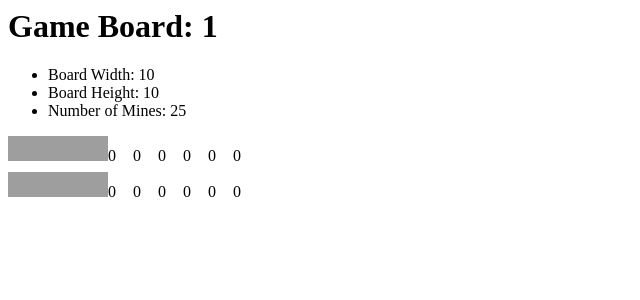
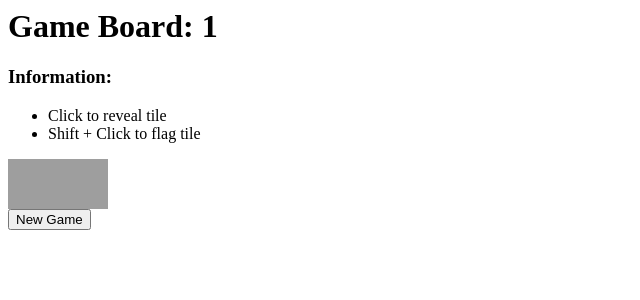
Before and after one commit to collinglass/minesweeper, a Django app: template game/templates/game/detail.html in a window 1280 px wide. Shown: the top 300 px of the page, without its empty margins (0-640 px from the left). Run offline with Django 3.2, Linux system fonts and the light colour scheme; the template is opened without the code that fills it: values that come from a table or form of the project are taken from there, others are empty; data comes from the database, SQL or seed files in the repository; both versions use the stored data as it was after the commit; parts of the project's set-up code (start-up, migrations or seed data) failed here and were passed over; some libraries are stand-ins or nearby versions; grey boxes are pictures that could not be loaded.

Commit message:
Working Game no recursive reveal

```diff
--- a/game/static/css/style.css
+++ b/game/static/css/app.css
@@ -3,8 +3,10 @@
 }
 .tile {
 	display: table-cell;
+	text-align: center;
 }
 .block {
+	float: left;
 	width: 25px;
 	height: 25px;
 }
--- a/game/static/js/app.js
+++ b/game/static/js/app.js
@@ -1,4 +1,12 @@
 jQuery(document).ready(function ($) { // wait until the document is ready
+	var mine = $('.mine');
+	var unrevealed = $('.unrevealed');
+	if (mine.length != 0) {
+		alert("You lost this game!");
+	} else if (unrevealed.length == 0) {
+		alert("You won this game!");
+	} else {
+
 		function getCookie(name) {
 			var cookieValue = null;
 			if (document.cookie && document.cookie != '') {
@@ -16,15 +24,24 @@ jQuery(document).ready(function ($) { // wait until the document is ready
 		}
 		var csrftoken = getCookie('csrftoken');
 
-
-	var all_images = $('.unrevealed');
-	all_images.click(function(){
+		var all_images = $('img');
+		all_images.mousedown(function(event){
 			$this = $(this);
+			if (event.shiftKey) {
 				var postdata = {
 					'x': $this.attr('data-x'),
 					'y': $this.attr('data-y'),
+					'shift': 'on',
 					'csrfmiddlewaretoken': csrftoken
 				};
+			} else {
+				var postdata = {
+					'x': $this.attr('data-x'),
+					'y': $this.attr('data-y'),
+					'shift': 'off',
+					'csrfmiddlewaretoken': csrftoken
+				};
+			}
 			var board_id = $this.attr('data-board');
 			$.ajax({
 				url: '/game/'+board_id+'/',
@@ -44,4 +61,9 @@ jQuery(document).ready(function ($) { // wait until the document is ready
 			});
 			//window.alert(board_id);
 		}); // End onclick
+	}
+	var newgame = $('.newgame');
+		newgame.click(function(){
+			window.location.assign('/game/');
+		}); // End onclick
 });
--- a/game/templates/game/detail.html
+++ b/game/templates/game/detail.html
@@ -1,36 +1,39 @@
 {% load staticfiles %}
 
-<link rel="stylesheet" type="text/css" href="{% static 'css/style.css' %}" />
+<link rel="stylesheet" type="text/css" href="{% static 'css/app.css' %}" />
 
 <h1>Game Board: {{ board.id }}</h1>
-{% if error_message %}<p><strong>{{ error_message }}</strong></p>{% endif %}
-<form action="{% url 'game:turn' board.id %}" method="post">
 {% csrf_token %}
+<h3>Information:</h3>
 <ul>
-    <li>Board Width: {{ board.width }}</li>
-    <li>Board Height: {{ board.height }}</li>
-    <li>Number of Mines: {{ board.numberOfMines }}</li>
+    <li>Click to reveal tile</li>
+    <li>Shift + Click to flag tile</li>
 </ul>
 {% for tile in tiles %}
 	{% if tile.x == 0 %}
 	<div class="row">
 	{% endif %}
 		<div class="tile">
-		{% if tile.revealed == False %}
+		{% if tile.revealed == False and tile.marked == True %}
+			<img class="block" data-board="{{board.id}}" data-x="{{ tile.x }}" data-y="{{ tile.y }}" src="http://www.rw-designer.com/icon-view/3082.png">
+		{% elif tile.revealed == False %}
 			<img data-board="{{board.id}}" data-x="{{ tile.x }}" data-y="{{ tile.y }}" class="block unrevealed" src="http://www.rw-designer.com/icon-view/3077.png">
 		{% elif tile.revealed == True and tile.mine == False %}
-			<div class="block">{{tile.value}}</div>
+			{% if tile.value != 0 %}
+			<span class="block">{{tile.value}}</span>
+			{% else %}
+			<span class="block"></span>
+			{% endif %}
 		{% elif tile.revealed == True and tile.mine == True %}
-			<img class="block" src="http://home.comcast.net/~supportcd/Icons/Minesweeper.jpg">
-		{% elif tile.marked == True %}
-			<img class="block" src="http://www.rw-designer.com/icon-view/3082.png">
+			<img class="block mine" src="http://home.comcast.net/~supportcd/Icons/Minesweeper.jpg">
 		{% endif %}
 		</div>
 	{% if tile.x == 9 %}
 	</div>
 	{% endif %}
 {% endfor %}
-</form>
+
+<button class="newgame">New Game</button>
 
 <script src="//ajax.googleapis.com/ajax/libs/jquery/1.11.0/jquery.min.js"></script>
 <script type="text/javascript" src="{% static 'js/app.js' %}"></script>
```
Also changed, not shown: game/views.py (+78 -21 lines), README.md, db.sqlite3, 1 other file. Lines whose indentation alone changed are shown as unchanged.
